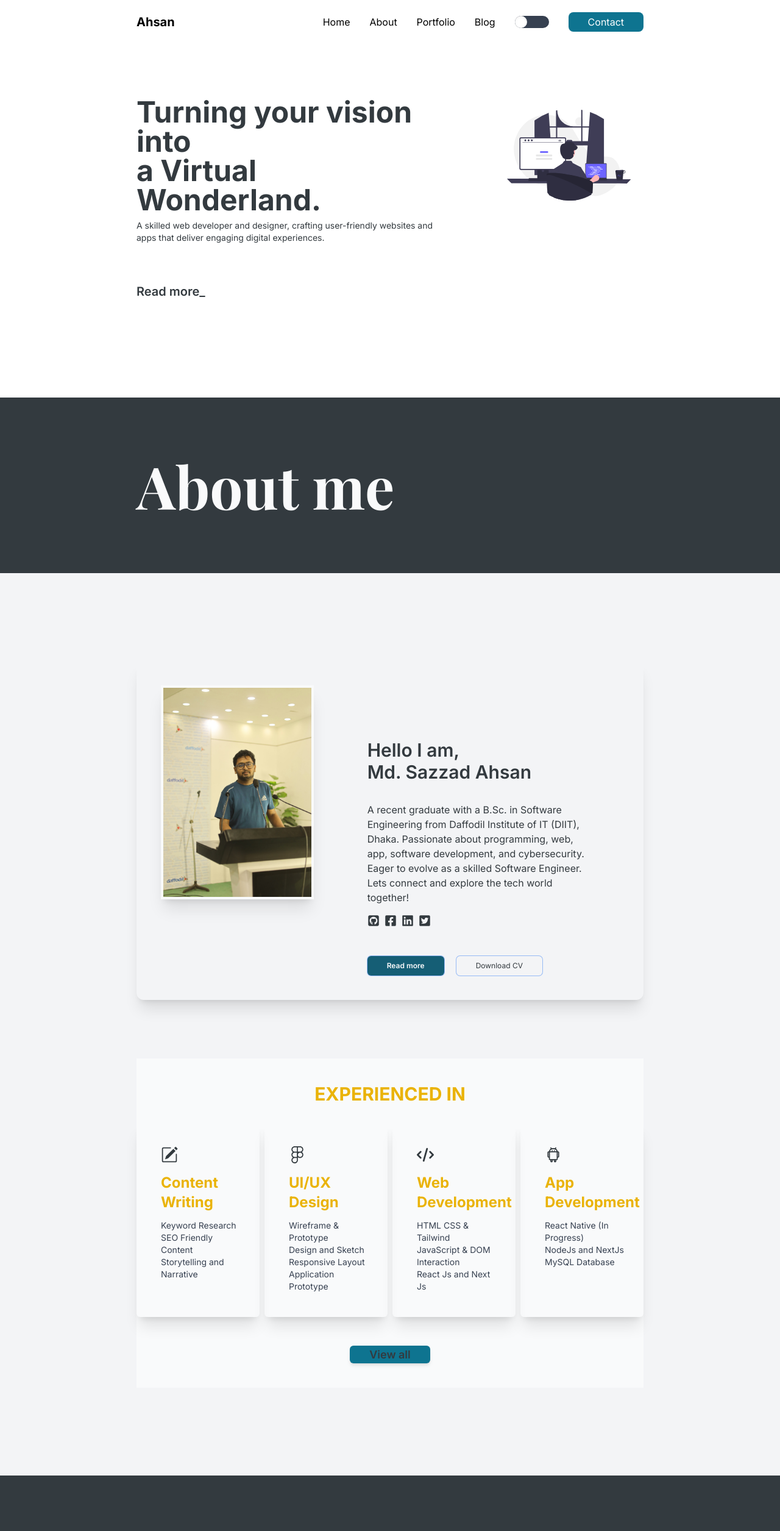
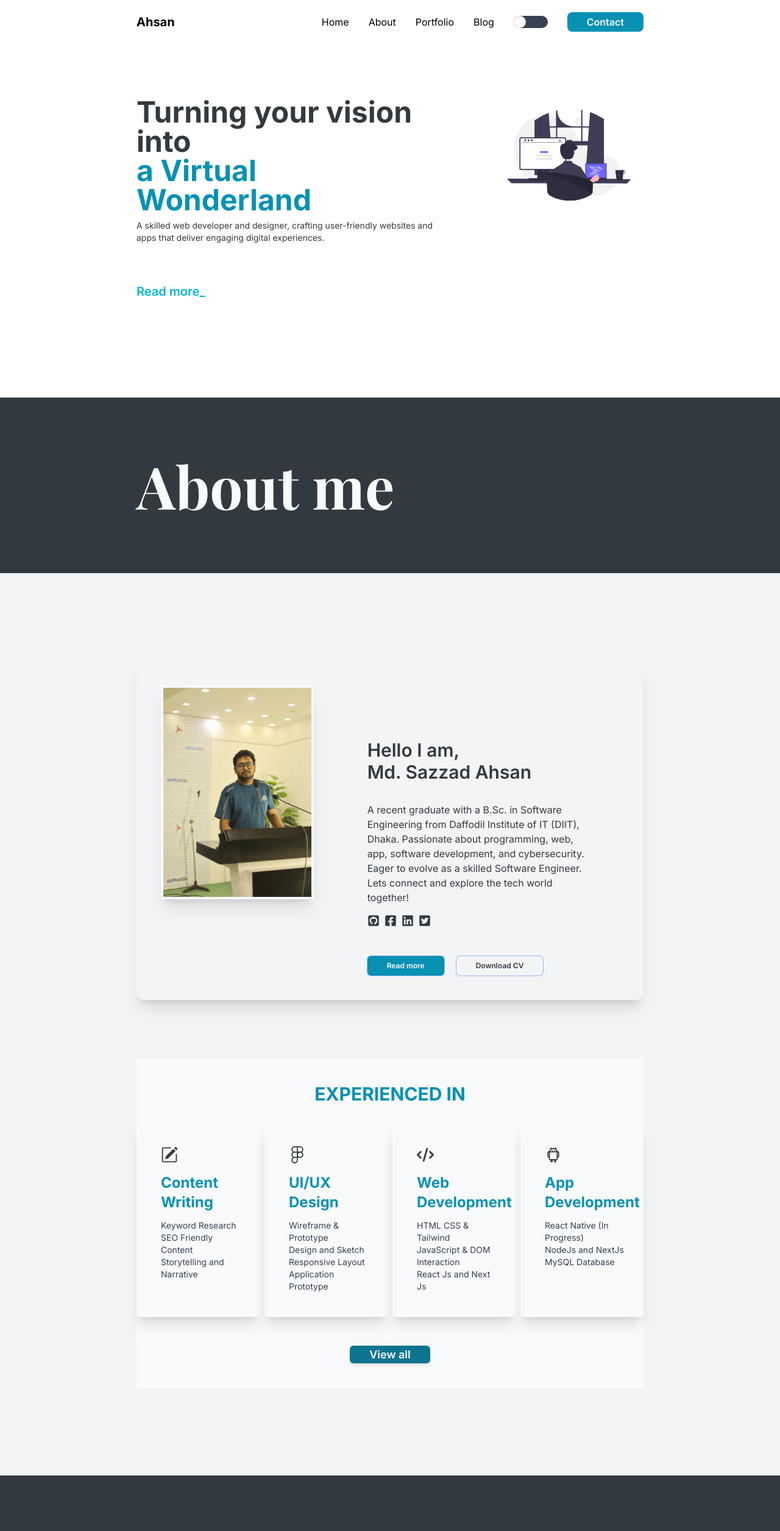
Before and after one commit to Md-Sazzad-Ahsan/Portfolio, a Next.js app: page / in a window 1280 px wide. Shown: the top 2511 px of the page at 61% size. Built offline with nearby package versions, Linux system fonts and the light colour scheme.

Commit message:
Bug fixed

```diff
--- a/app/Portfolio/page.tsx
+++ b/app/Portfolio/page.tsx
@@ -9,7 +9,7 @@ function PortfolioCards() {
 <main>
 <section className="px-5 sm:px-16 md:px-56">
   <ul className="bg-gray-50 dark:bg-darkBg grid grid-cols-1 sm:grid-cols-2 md:grid-cols-3 gap-1 sm:gap-2 md:gap-3 pt-20 md:pt-24 pb-10">
-    <li className="text-3xl text-yellow-500 dark:text-gray-50 font-bold text-center p-5 sm:p-0 col-span-full uppercase py-5 md:pt-10 md:pb-5">Portfolio</li>
+    <li className="text-3xl text-cyan-600 dark:text-gray-50 font-bold text-center p-5 sm:p-0 col-span-full uppercase py-5 md:pt-10 md:pb-5">Portfolio</li>
     <span className="col-span-full flex flex-row text-gray-50 dark:text-gray-300 pb-5 items-center justify-center space-x-1 ">
       <Link href="#" className="bg-cyan-700 dark:bg-cyan-700 hover:bg-cyan-900 dark:hover:bg-cyan-900 dark:hover:text-gray-50 px-5 sm:px-8 md:px-10 py-1 sm:py-2 rounded-sm" >All</Link>
       <Link href="#" className="bg-cyan-700 dark:bg-cyan-700 hover:bg-cyan-900 dark:hover:bg-cyan-900 dark:hover:text-gray-50 px-5 sm:px-8 md:px-10 py-1 sm:py-2 rounded-sm" >Top</Link>
@@ -52,7 +52,7 @@ function PortfolioCards() {
           "NodeJs and NextJs","MySQL Database"
         ]}
       />
-    <li className="col-span-full text-center pt-5 sm:pt-8 md:pt-10"><a href="#" className="bg-cyan-700 px-8 py-1 text-base sm:text-md md:text-lg text-darkBg dark:text-gray-50 font-semibold rounded-md shadow-md hover:shadow-lg hover:bg-cyan-900">View all</a></li>
+    <li className="col-span-full text-center pt-5 sm:pt-8 md:pt-10"><a href="#" className="bg-cyan-700 px-8 py-1 text-base sm:text-md md:text-lg text-gray-50 font-semibold rounded-md shadow-md hover:shadow-lg hover:bg-cyan-900">View all</a></li>
   </ul>
 </section>
 </main>
--- a/app/page.tsx
+++ b/app/page.tsx
@@ -3,18 +3,18 @@ import Image from "next/image";
 import VectorImage from "@/public/images/programmingImage.svg"
 import AboutMe from "@/components/AboutMe";
 import PortfolioSectionDivider from "@/components/PortfolioSectionDivider";
-import PortfolioCards from "./portfolio/page";
+import PortfolioCards from "@/app/portfolio/page";
 export default function Home() {
 
 
   return (
     <main className=" flex flex-col">
-      <section className="flex flex-col sm:flex-row justify-between gap-20 sm:gap-5 px-5 sm:px-16 md:px-48 lg:px-56 py-28 sm:py-36 md:py-40 items-left text-left sm:text-left">
+      <section className="flex flex-col sm:flex-row justify-between gap-20 sm:gap-5 sm:px-16 md:px-48 lg:px-56 py-28 sm:py-36 md:py-40 items-left text-left sm:text-left">
         <span className="px-8 sm:px-0 sm:pr-10 md:pr-16 lg:pr-20">
           <div className="text-darkBg dark:text-gray-50">
-          <p className={"text-3xl sm:text-4xl md:text-5xl font-bold"}>Turning your vision into <br/>a Virtual Wonderland.</p>
+          <p className={"text-3xl sm:text-4xl md:text-5xl font-bold"}>Turning your vision into <br/><div className="text-cyan-600">a Virtual Wonderland</div> </p>
           <h1 className="text-sm pt-2">A skilled web developer and designer, crafting user-friendly websites and apps <br className="hidden sm:static"/> that deliver engaging digital experiences.</h1>
-          <p className={` text-xl pt-16 font-semibold cursor-pointer`}>Read more_</p>
+          <p className={` text-xl pt-16 font-semibold cursor-pointer text-cyan-500`}>Read more_</p>
           </div>
         </span>
         <span>
--- a/components/AboutMe.tsx
+++ b/components/AboutMe.tsx
@@ -47,11 +47,11 @@ export default function AboutMe() {
           <section className="space-x-5 flex sm:pl-12 pt-12 text-xs text-center items-center sm:items-start sm:justify-start">
             <Link
               href="/about"
-              className="ring-1 px-8 py-2 bg-cyan-800 dark:bg-gray-50 text-gray-50 dark:hover:text-gray-50 dark:text-darkBg rounded-md font-semibold hover:bg-cyan-700 dark:hover:bg-cyan-900"
+              className="ring-1 px-8 py-2 bg-cyan-600 text-gray-50 hover:bg-cyan-700 rounded-md font-semibold"
             >
               Read more
             </Link>
-            <Link href="#" className="rounded-md ring-1 px-8 py-2">
+            <Link href="#" className="rounded-md ring-1 px-8 py-2 hover:bg-gray-50 hover:text-darkBg font-semibold">
               Download CV
             </Link>
           </section>
--- a/components/AboutSkillsCard.tsx
+++ b/components/AboutSkillsCard.tsx
@@ -8,7 +8,7 @@ function AboutSkillsCard() {
     <main>
 <section>
   <article className="bg-gray-50 dark:bg-darkBg grid grid-cols-1 sm:grid-cols-2 md:grid-cols-4 gap-1 sm:gap-2 mt-20 md:mt-24 pb-10">
-    <div className="text-3xl text-yellow-500 dark:text-gray-50 font-bold text-center p-5 sm:p-0 col-span-full uppercase py-5 md:pt-10 md:pb-5">Experienced in</div>
+    <div className="text-3xl text-cyan-600 dark:text-gray-50 font-bold text-center p-5 sm:p-0 col-span-full uppercase py-5 md:pt-10 md:pb-5">Experienced in</div>
     <Cards
         icon={BsPencilSquare}
         title="Content Writing"
@@ -44,7 +44,7 @@ function AboutSkillsCard() {
           "NodeJs and NextJs","MySQL Database"
         ]}
       />
-    <div className="col-span-full text-center pt-5 sm:pt-8 md:pt-10"><a href="#" className="bg-cyan-700 px-8 py-1 text-base sm:text-md md:text-lg text-darkBg dark:text-gray-50 font-semibold rounded-md shadow-md hover:shadow-lg hover:bg-cyan-900">View all</a></div>
+    <div className="col-span-full text-center pt-5 sm:pt-8 md:pt-10"><a href="#" className="bg-cyan-700 px-8 py-1 text-base sm:text-md md:text-lg text-gray-50 font-semibold rounded-md shadow-md hover:shadow-lg hover:bg-cyan-900">View all</a></div>
   </article>
 </section>
 </main>
--- a/components/Cards.tsx
+++ b/components/Cards.tsx
@@ -13,7 +13,7 @@ const Cards: React.FC<CardProps> = ({ icon: Icon, title, subtitle, description }
       <div className="font-bold text-4xl px-4 pt-8 pb-5 pl-8 sm:pl-4 md:py-4">
         <Icon className="text-darkBg dark:text-gray-50 h-7 w-7" />
       </div>
-      <div className="text-2xl text-yellow-500 dark:text-cyan-700 font-bold pb-2 md:pb-3 pl-14 sm:pl-4">
+      <div className="text-2xl text-cyan-600 dark:text-cyan-700 font-bold pb-2 md:pb-3 pl-14 sm:pl-4">
         {title}
       </div>
       <div className="text-sm sm:text-md text-gray-700 dark:text-gray-50 pl-14 sm:pl-4">
--- a/components/Header.tsx
+++ b/components/Header.tsx
@@ -34,7 +34,7 @@ const Header = () => {
             <Link href="/portfolio" className="hover:underline">Portfolio</Link>
             <Link href="/blog" className="hover:underline">Blog</Link>
             <ToggleSwitch checked={darkMode} onChange={handleToggle} />
-            <button className="bg-cyan-700 text-white py-1 px-8 rounded-lg  hover:bg-cyan-900 dark:hover:bg-cyan-900">Contact</button>
+            <button className="bg-cyan-600 text-gray-50 py-1 px-8 rounded-lg  hover:bg-cyan-500 font-semibold">Contact</button>
           </nav>
         </div>
       </header>
@@ -42,13 +42,18 @@ const Header = () => {
       {/* Mobile Header */}
       <header className="lg:hidden bg-[var(--bg-color)] text-[var(--text-color)] shadow-md fixed w-full top-0 z-10 flex justify-between items-center py-2 px-5">
         <Link href="/" className="text-xl font-bold">Ahsan</Link>
+        <section className='flex'>
+        <div className="mt-4 px-4">
+            <ToggleSwitch checked={darkMode} onChange={handleToggle} />
+          </div>
         <button
           onClick={toggleSidebar}
-          className="text-xl p-2"
+          className="text-2xl p-3"
           aria-label="Menu"
         >
           ☰
         </button>
+        </section>
       </header>
 
       {/* Mobile Sidebar */}
@@ -64,15 +69,13 @@ const Header = () => {
             &times;
           </button>
         </div>
-        <nav className="mt-4 px-4 flex flex-col">
+        <nav className="mt-4 px-4 flex flex-col text-center">
           <Link href="/" className="block py-2 hover:underline">Home</Link>
           <Link href="/about" className="block py-2 hover:underline">About</Link>
           <Link href="/portfolio" className="block py-2 hover:underline">Portfolio</Link>
           <Link href="/blog" className="block py-2 hover:underline">Blog</Link>
-          <Link href="/contact" className="mt-4 w-full bg-yellow-500 text-white py-2 px-5 rounded">Contact</Link>
-          <div className="mt-4 px-4">
-            <ToggleSwitch checked={darkMode} onChange={handleToggle} />
-          </div>
+          <Link href="/contact" className="mt-4 w-full bg-cyan-600 text-gray-50 py-2 px-5 rounded">Contact</Link>
+
         </nav>
       </aside>
     </>
```
